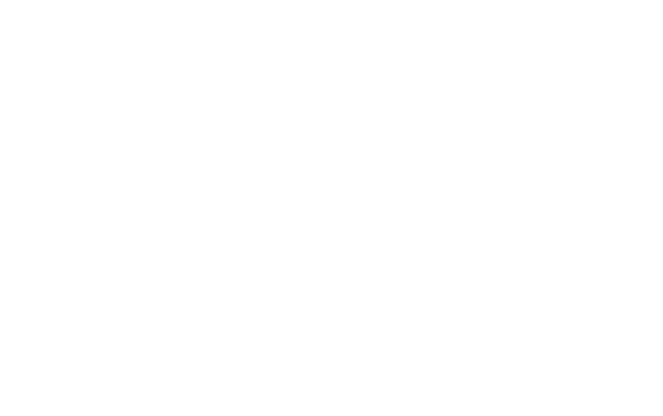
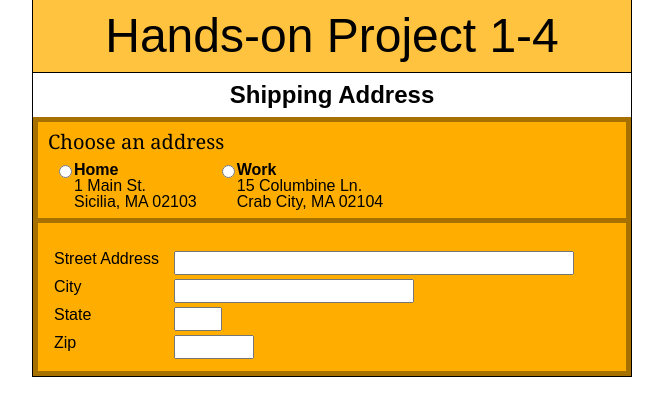
Before and after one commit to Nemesis16137/hands-on-1.4, a website: page index.html in a window 1280 px wide. Shown: the whole page, without its empty margins (308-971 px from the left). Drawn offline with Linux system fonts and the light colour scheme.

Commit message:
1 file modified

```diff
--- a/index.html
+++ b/index.html
@@ -15,7 +15,7 @@
    <meta name="viewport" content="width=device-width,initial-scale=1.0">
    <title>Hands-on Project 1-4</title>
    <link rel="stylesheet" href="styles.css" />
-   <script src="modernizr.custom.05819.js">
+   <script src="modernizr.custom.05819.js"> </script>
 
 </head>
 
```
